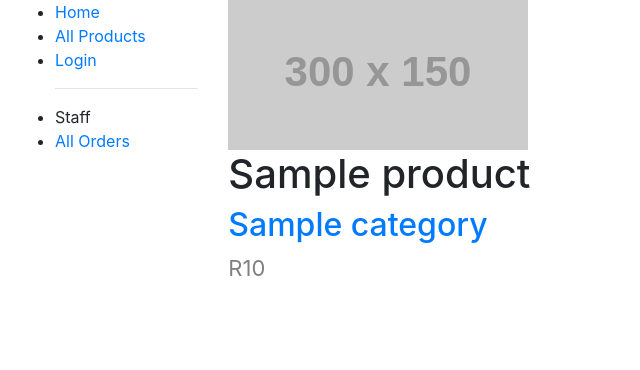
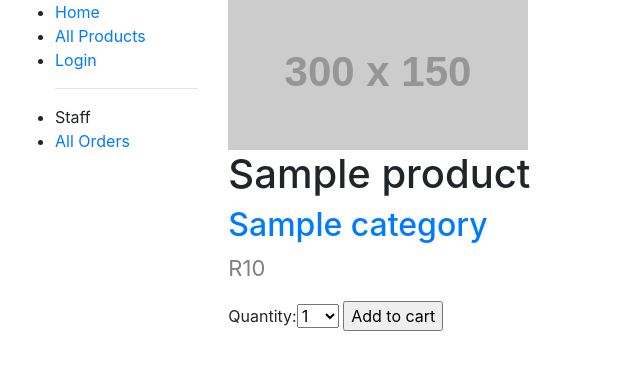
Before and after one commit to KgalabiSimon/django_shopping_cart, a Django app: page /cart/product/1 in a window 1280 px wide. Shown: the top 370 px of the page, without its empty margins (0-640 px from the left). Run offline with Django 3.2, Linux system fonts and the light colour scheme; tables that the repository leaves empty hold one stand-in row (values such as "Sample post"); grey boxes labelled with a size stand in for pictures from a placeholder-image service; some libraries are stand-ins or nearby versions.

Commit message:
Version 1 of the  ecommerce shop with a functional cart

```diff
--- a/cart/templates/base_generic.html
+++ b/cart/templates/base_generic.html
@@ -15,11 +15,11 @@
       <div class="col-sm-2">
       {% block sidebar %}
         <ul class="sidebar-nav">
-          <li><a href="">Home</a></li>
-          <li><a href="">All Products</a></li>
+          <li><a href="{% url 'index'%}">Home</a></li>
+          <li><a href="{% url 'products-list'%}">All Products</a></li>
           {% if user.is_authenticated %}
           <li>User: {{ user.get_username }}</li>
-          <li><a href=" ">My Cart</a></li>
+          <li><a href=" {% url 'cart-detail' %}">My Cart</a></li>
           <li><a href="">Logout</a></li>
           {% else %}
           <li><a href="">Login</a></li>
--- a/cart/templates/cart/product_detail.html
+++ b/cart/templates/cart/product_detail.html
@@ -6,6 +6,11 @@
     <h1>{{ product.name }}</h1>
     <h2><a href=" ">{{ product.category }}</a></h2>
     <p class="price">R{{ product.price }}</p>
+    <form action="{% url 'product-add' product.id %}" method="post">
+        {{ cart_product_form }}
+        {% csrf_token %}
+        <input type="submit" value="Add to cart">
+    </form>
   </div>
 
 {% endblock %}
--- a/cart/urls.py
+++ b/cart/urls.py
@@ -5,7 +5,11 @@ from cart.views import ProductList
 urlpatterns = [
     path('', views.index, name='index'),
     path('products/', views.product_list, name='products-list'),
-    path('product/<int:product_id>', views.product_detail, name = 'product-detail')
+    path('product/<int:product_id>', views.product_detail, name='product-detail'),
+    path('add/<int:product_id>', views.add_product_cart_form, name='product-add'),
+    path('cart/', views.cart_detail, name='cart-detail'),
+    path('remove/<int:product_id>',views.cart_remove, name='cart_remove'),
+
 
 
 ]
--- a/cart/views.py
+++ b/cart/views.py
@@ -36,8 +36,42 @@ def product_list(request):
 
 def product_detail(request, product_id):
     product = get_object_or_404(Product, id=product_id)
+    cart_product_form = CartAddProductForm()
 
     context = {
-       'product': product,
+        'product': product,
+        'cart_product_form': cart_product_form,
+
     }
     return render(request, 'cart/product_detail.html', context)
+
+
+def add_product_cart_form(request, product_id):
+    """form for adding a product to their cart"""
+    cart = Cart(request)
+    product = get_object_or_404(Product, id=product_id)
+    form = CartAddProductForm(request.POST)
+    if form.is_valid():
+        cd = form.cleaned_data
+        cart.add(product=product,
+                 quantity=cd['quantity'],
+                 update_quantity=cd['update'])
+    return redirect('cart-detail')
+
+
+def cart_detail(request):
+    """View for displaying the cart"""
+    cart = Cart(request)
+    context = {
+        'cart': cart
+    }
+    return render(request, 'cart/detail.html', context)
+
+
+def cart_remove(request, product_id):
+    """view for removing product in the cart"""
+
+    cart = Cart(request)
+    product = get_object_or_404(Product, id=product_id)
+    cart.remove(product)
+    return redirect('cart-detail')
```
Also changed, not shown: cart/cart.py (+10 -12 lines), cart/templates/cart/detail.html (added, +44 -0 lines).
